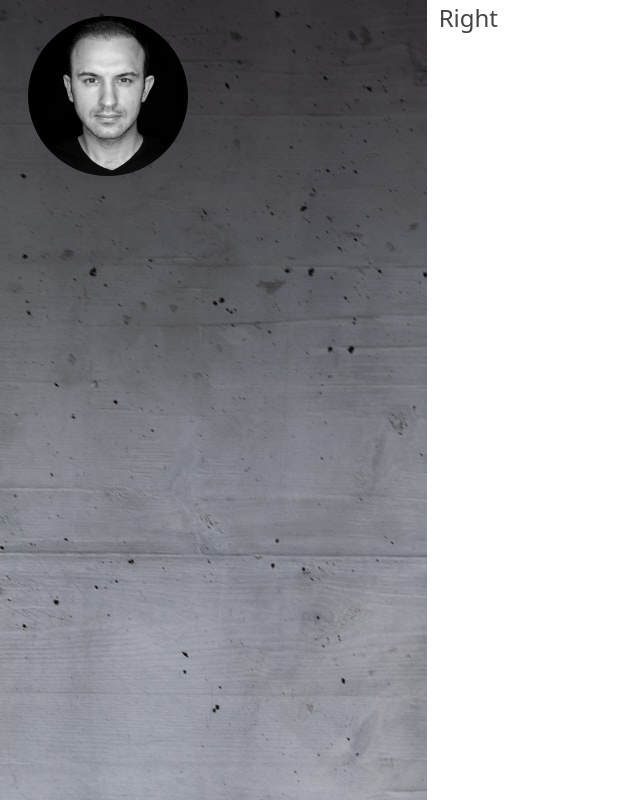
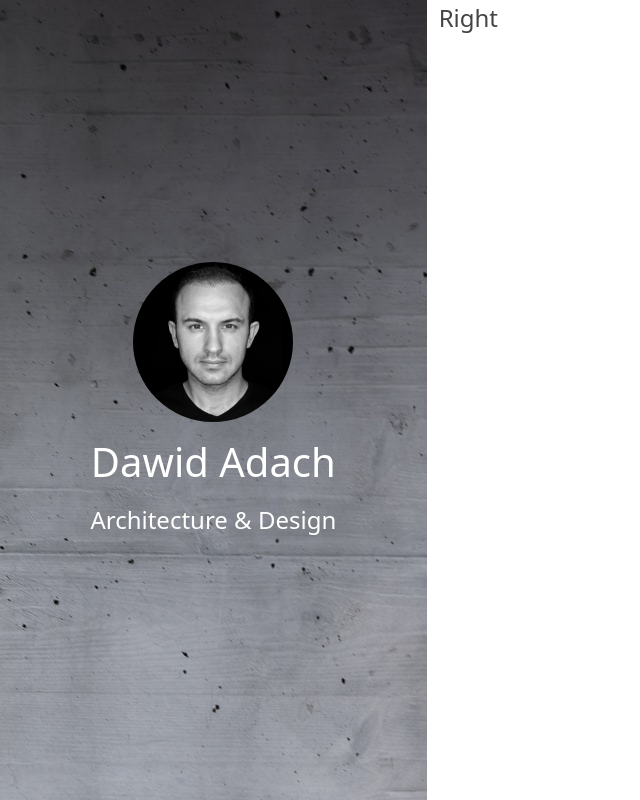
Before and after one commit to andreasmaeda/portfolio-website, a plain HTML site: page index.html in a window 1280 px wide. Shown: the whole page, without its empty margins (0-640 px from the left). Drawn offline with Linux system fonts and the light colour scheme.

Commit message:
intro-left completed

```diff
--- a/css/style.css
+++ b/css/style.css
@@ -14,6 +14,7 @@ body {
      left: 0;
      width: 33.3333%;
      height: 100%;
+     color: white;
 }
 
 @media (max-width: 768px) {
@@ -31,3 +32,7 @@ body {
      border-radius: 50%;
      margin: 1rem;
 }
+
+.full-height {
+     height: 100%;
+}
--- a/index.html
+++ b/index.html
@@ -10,10 +10,12 @@
 </head>
 <body>
      <div class="intro-left">
-          <div class="container-fluid">
-               <div class="row">
+          <div class="container-fluid full-height">
+               <div class="row text-center align-items-center full-height">
                     <div class="col">
                          <img src="img/avatar.jpg" alt="" srcset="User avatar" class="avatar"/>
+                         <p class="display-6">Dawid Adach</p>
+                         <p>Architecture & Design</p>
                     </div>
                </div>
           </div>
```
